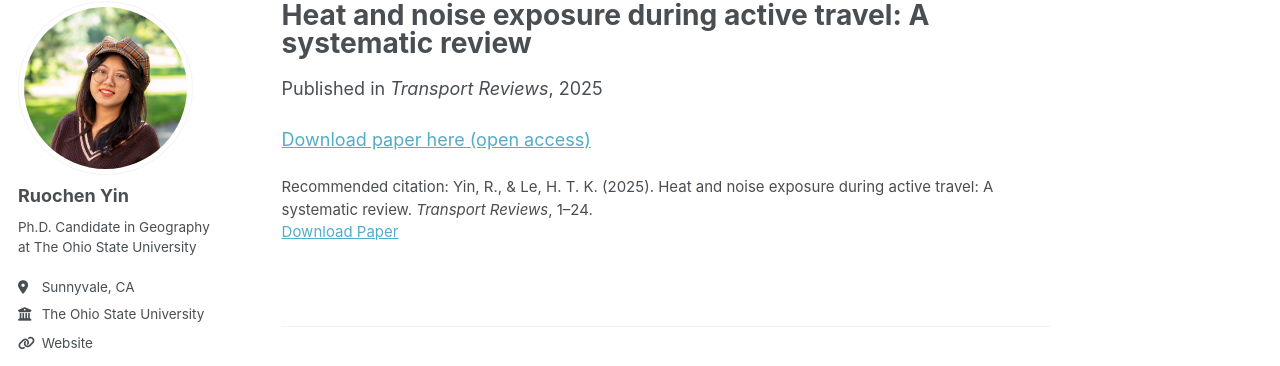
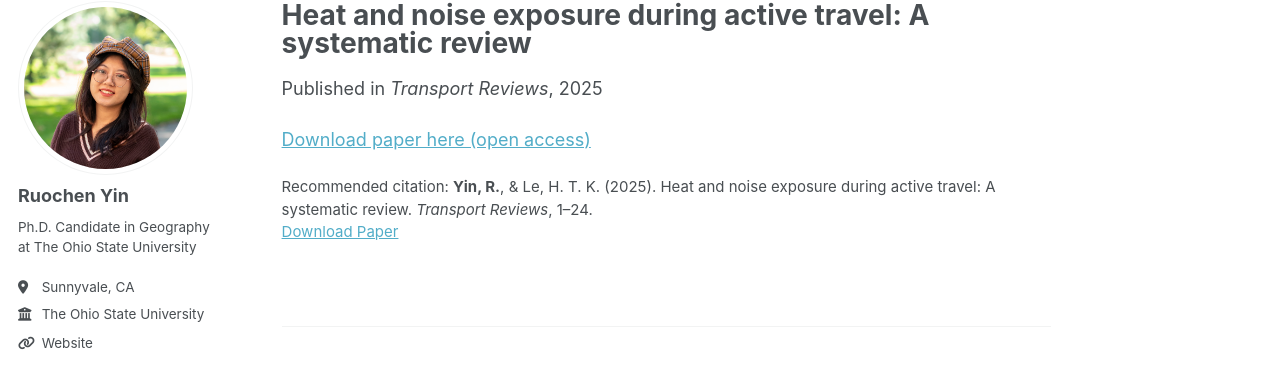
Before and after one commit to yrc001/yrc001.github.io, a Jekyll site: the page built from _publications/2025-01-01-heat-noise-review.md, in a window 1280 px wide. Shown: the part 98-464 px from the top of the page. Built offline with Jekyll 4.4.1, drawn with Linux system fonts in a browser that asks for light colours; a style sheet for code colours, icons or effects is not loaded.

```diff
--- a/_publications/2025-01-01-heat-noise-review.md
+++ b/_publications/2025-01-01-heat-noise-review.md
@@ -7,7 +7,7 @@ excerpt: 'A systematic review examining heat and noise exposure during active tr
 date: 2025-01-01
 venue: 'Transport Reviews'
 paperurl: 'https://doi.org/10.1080/01441647.2025.2577401'
-citation: 'Yin, R., & Le, H. T. K. (2025). Heat and noise exposure during active travel: A systematic review. <i>Transport Reviews</i>, 1–24.'
+citation: '<b>Yin, R.</b>, & Le, H. T. K. (2025). Heat and noise exposure during active travel: A systematic review. <i>Transport Reviews</i>, 1–24.'
 ---
 
 [Download paper here (open access)](https://doi.org/10.1080/01441647.2025.2577401)
```
